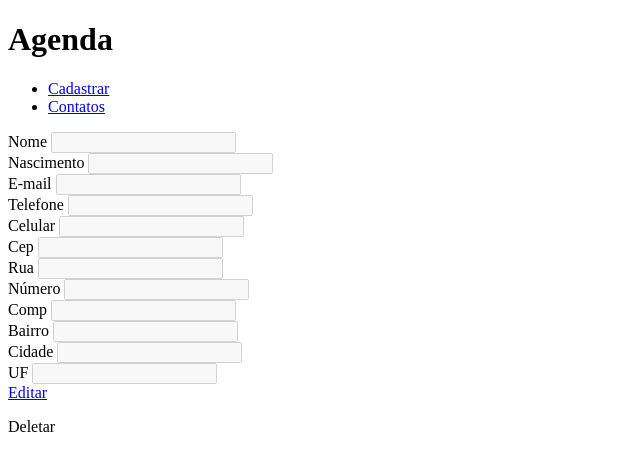
After one commit to LuizFernandoDondici/Agenda-de-Contatos, a PHP site: page /view/body/form-edit.php in a window 1280 px wide. The commit adds this page. Shown: the top 471 px of the page, without its empty margins (0-640 px from the left). Run offline with PHP 8.4, Linux system fonts and the light colour scheme; the template is opened without the code that fills it, so the values that code supplies are empty.

Commit message:
created: show contato

```diff
--- a/src/route/route.php
+++ b/src/route/route.php
@@ -5,6 +5,7 @@ namespace AgendaDeContatos\Src\Route;
 use AgendaDeContatos\Src\Controller\FormRegisterController;
 use AgendaDeContatos\Src\Controller\ListContatoController;
 use AgendaDeContatos\Src\Controller\SaveContatoController;
+use AgendaDeContatos\Src\Controller\SelectContatoController;
 
 class Route
 {
@@ -25,6 +26,11 @@ class Route
             case '/lista-contato':
                 $controller = new ListContatoController();
                 break;
+
+            case '/visualizar-contato':
+                $controller = new SelectContatoController();
+                break;
+
         }
 
         $controller->processRequest();
--- /dev/null
+++ b/src/view/body/form-edit.php
@@ -0,0 +1,79 @@
+<?php include __DIR__ . "../../head/head.php"; ?>
+
+<body>
+    <main>
+        <header>
+
+            <h1 class="title"> Agenda </h1>
+            <nav class="menu">
+                <ul>
+                    <li>
+                        <a href="/formulario-contato"> Cadastrar </a>
+                    </li>
+                    <li>
+                        <a href="/lista-contato"> Contatos </a>
+                    </li>
+                </ul>
+            </nav>
+
+        </header>
+        <Section>
+
+            <form class="form-contact" action="" method="">
+                <div class="container-name">
+                    <label class="form-label" for="name"> Nome </label>
+                    <input class="form-input" type="text" name="name" value="<?php echo $contato['nome'];?>" disabled>
+                </div>
+                <div class="container-birthday">
+                    <label class="form-label" for="birthday"> Nascimento </label>
+                    <input class="form-input" type="text" name="birthday" value="<?php echo $contato['data_nascimento'];?>" disabled>
+                </div>
+                <div class="container-email">
+                    <label class="form-label" for="email"> E-mail </label>
+                    <input class="form-input" type="text" name="email" value="<?php echo $contato['email'];?>" disabled>
+                </div>
+                <div class="container-tel">
+                    <label class="form-label" for="tel"> Telefone </label>
+                    <input class="form-input" type="text" name="tel" value="<?php echo $contato['telefone'];?>" disabled>
+                </div>
+                <div class="container-cel">
+                    <label class="form-label" for="cel"> Celular </label>
+                    <input class="form-input" type="text" name="cel" value="<?php echo $contato['celular'];?>" disabled>
+                </div>
+                <div class="container-cep">
+                    <label class="form-label" for="cep"> Cep </label>
+                    <input class="form-input" type="text" name="cep" value="<?php echo $contato['cep'];?>" disabled>
+                </div>
+                <div class="container-street">
+                    <label class="form-label" for="street"> Rua </label>
+                    <input class="form-input" type="text" name="street" value="<?php echo $contato['rua'];?>" disabled>
+                </div>
+                <div class="container-num">
+                    <label class="form-label" for="num"> Número </label>
+                    <input class="form-input" type="text" name="num" value="<?php echo $contato['numero'];?>" disabled>
+                </div>
+                <div class="container-comp">
+                    <label class="form-label" for="comp"> Comp </label>
+                    <input class="form-input" type="text" name="comp" value="<?php echo $contato['complemento'];?>" disabled>
+                </div>
+                <div class="container-district">
+                    <label class="form-label" for="district"> Bairro </label>
+                    <input class="form-input" type="text" name="district" value="<?php echo $contato['bairro'];?>" disabled>
+                </div>
+                <div class="container-city">
+                    <label class="form-label" for="city"> Cidade </label>
+                    <input class="form-input" type="text" name="city" value="<?php echo $contato['cidade'];?>" disabled>
+                </div>
+                <div class="container-uf">
+                    <label class="form-label" for="uf"> UF </label>
+                    <input class="form-input" type="text" name="uf" value="<?php echo $contato['uf'];?>" disabled>
+                </div>
+                <div>
+                    <a class="form-link" href="/editar-contato?id=<?php echo $contato['id']; ?>"> Editar </a> </button>
+                    <p class="form-link"> Deletar </p> </button>
+                </div>
+            </form>
+
+        </Section>
+    </main>
+</body>
```
Also changed, not shown: src/controller/selectContatoController.php (added, +26 -0 lines), src/model/contatoDAO.php (+22 -0 lines).
